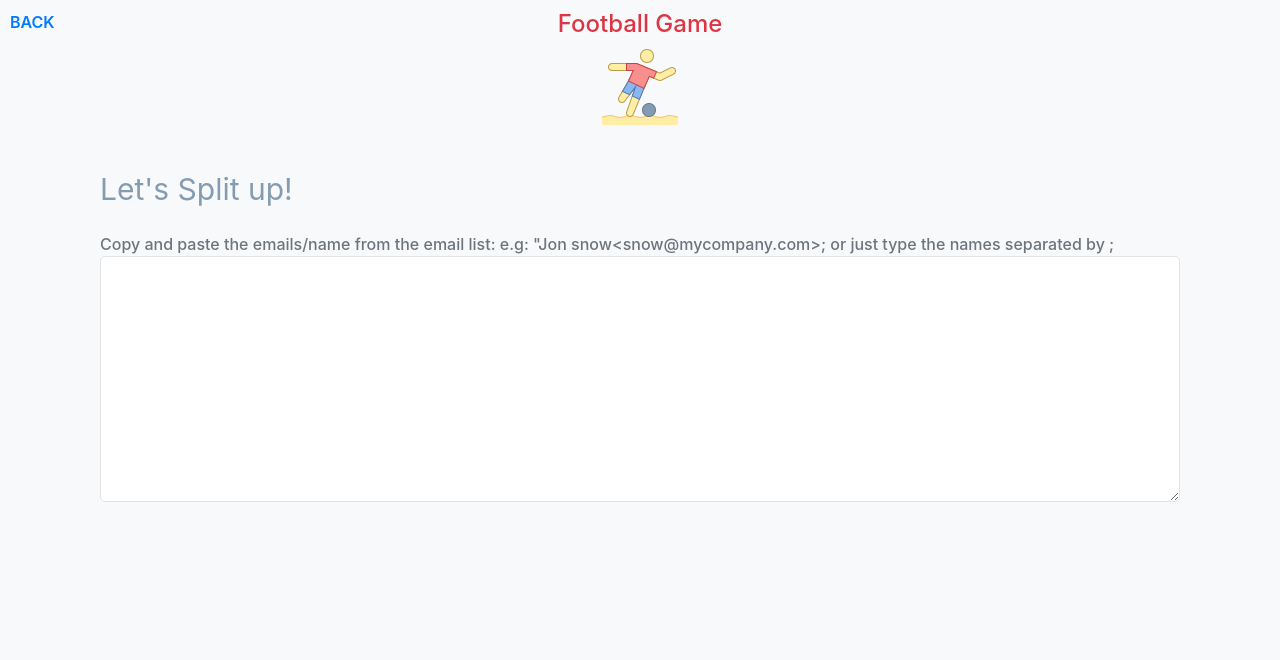
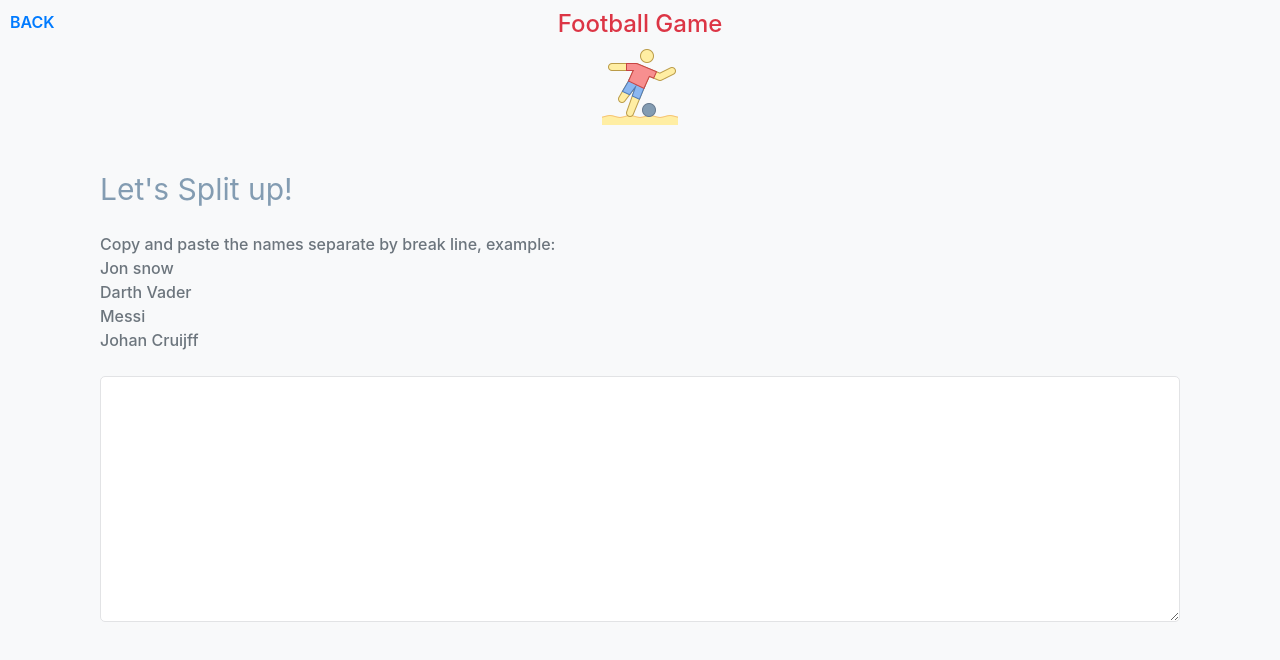
Before and after one commit to eliasjunior/split-teams-up, a React (Create React App) app: page /splitup in a window 1280 px wide. Shown: the top 660 px of the page. Built offline with nearby package versions, Linux system fonts and the light colour scheme.

Commit message:
update labels, fix backspace scroll

```diff
--- a/src/App.css
+++ b/src/App.css
@@ -17,6 +17,6 @@
 }
 
 .invalid {
-  border: #e8a5ab solid 1px;
+  border: #e8a5ab solid 2px;
   border-radius: 3px;
 }
--- a/src/components/Main.jsx
+++ b/src/components/Main.jsx
@@ -11,11 +11,11 @@ function Teams() {
 
   useEffect(() => {
     Events.scrollEvent.register("begin", function () {
-      //console.log("scrollEvent begin", arguments);
+     // console.log("scrollEvent begin", arguments);
     });
 
     Events.scrollEvent.register("end", function () {
-      //console.log("scrollEvent end", arguments);
+     // console.log("scrollEvent end", arguments);
     });
 
     scrollSpy.update();
--- a/src/components/player-input/Presenter.js
+++ b/src/components/player-input/Presenter.js
@@ -2,7 +2,7 @@ import teams from "../../domain";
 
 const { convertEmailsToListOfNames, convertListToObject, addAll } = teams;
 
-export default {
+const delegator = {
   convertListToObject,
   savePlayers(players) {
     addAll(players);
@@ -11,3 +11,4 @@ export default {
       return convertEmailsToListOfNames(names);
   },
 };
+export default delegator;
--- a/src/components/player-input/index.js
+++ b/src/components/player-input/index.js
@@ -1,31 +1,34 @@
 import React from "react";
 import Presenter from "./Presenter";
 import "./playerInput.css";
-const {
-  savePlayers,
-  getStringEmailConvertListNames,
-  convertListToObject,
-} = Presenter;
+const { savePlayers, getStringEmailConvertListNames, convertListToObject } =
+  Presenter;
 
 function PlayerInput({ onChangeInput }) {
-  const convertEmailsStrToPlayers = ({ target }) => {
-    const tempEmails = target.value;
-    const listNames = getStringEmailConvertListNames(tempEmails);
-    savePlayers(convertListToObject(listNames));
-    onChangeInput(listNames);
+  const convertEmailsStrToPlayers = ({ target, keyCode }) => {
+    const BACK_SPACE = 8;
+    if (keyCode !== BACK_SPACE) {
+      const tempEmails = target.value;
+      const listNames = getStringEmailConvertListNames(tempEmails);
+      savePlayers(convertListToObject(listNames));
+      onChangeInput(listNames);
+    }
   };
 
   return (
     <div className="areaInput">
       <div className="main-title_areaInput">Let&#39;s Split up!</div>
       <div className="title-input__areaInput">
-        Copy and paste the emails/name from the email list:{" "}
-        {'e.g: "Jon snow<snow@mycompany.com>;'} or just type the names
-        separated by {";"}
+        Copy and paste the names separate by break line, example:<br/>
+        {'Jon snow'}<br/>
+        {'Darth Vader'}<br/>
+        {'Messi'}<br/>
+        {'Johan Cruijff'}<br/>
+        <br/>
       </div>
       <div className="insert-players__areaInput">
         <textarea
-          onChange={convertEmailsStrToPlayers}
+          onKeyDown={convertEmailsStrToPlayers}
           name="insert_players"
           rows="10"
         />
```
Also changed, not shown: .eslintrc.js (deleted), 2 other files (tests, documents, lock files or other folders).
